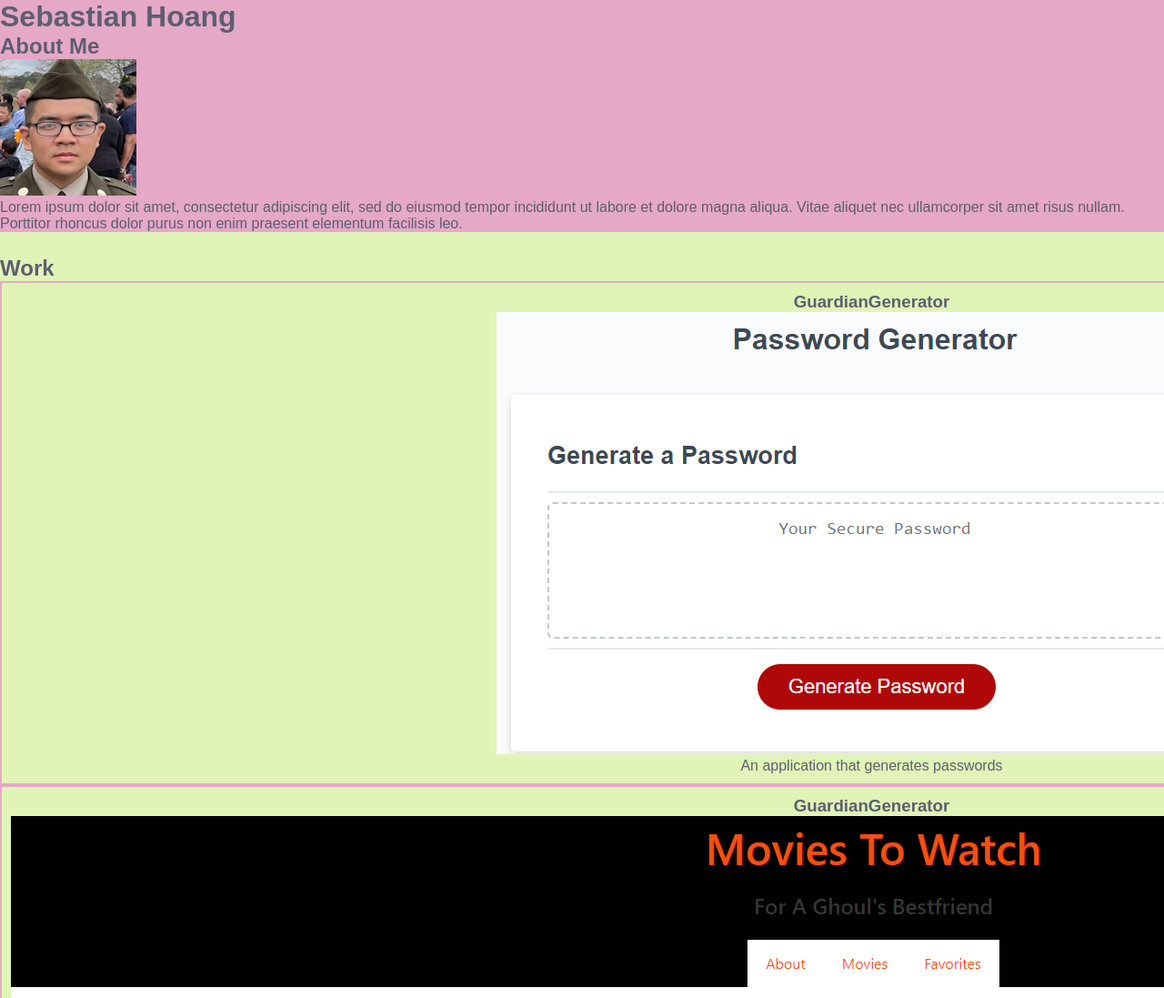
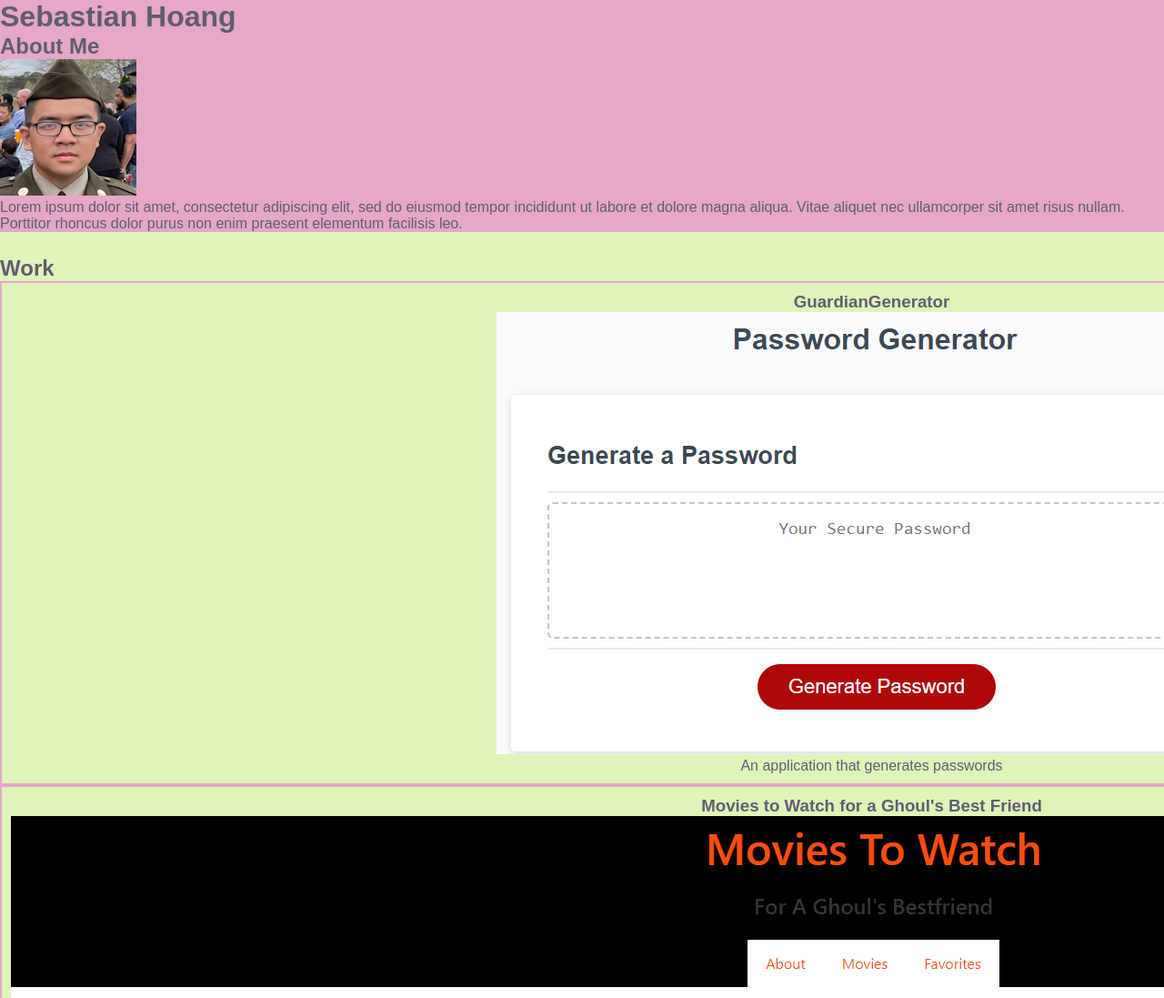
Before and after one commit to SHoang6702/Portfolio, a plain HTML site: page index.html in a window 1280 px wide. Shown: the top 1097 px of the page at 91% size. Drawn offline with Linux system fonts and the light colour scheme.

Commit message:
fixed title

```diff
--- a/index.html
+++ b/index.html
@@ -29,7 +29,7 @@
                     </p>
                 </section>
                 <section class="card">
-                    <h3>GuardianGenerator</h3>
+                    <h3>Movies to Watch for a Ghoul's Best Friend</h3>
                     <a href="https://erica-210.github.io/horrormovies/"><img src="./assets/images/ghoul_friend.png" alt="ghoul_friend"></a>
                     <p>
                          An application that shows horror movies.
```
